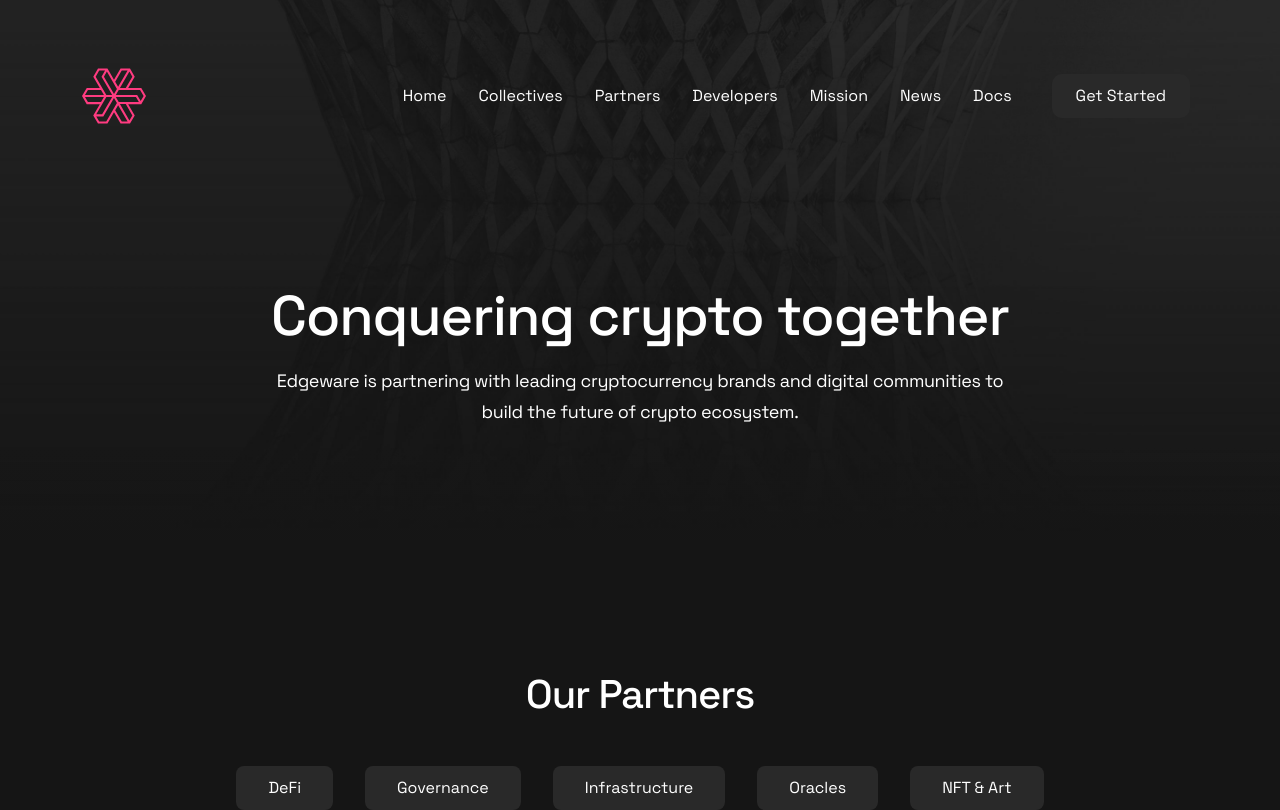
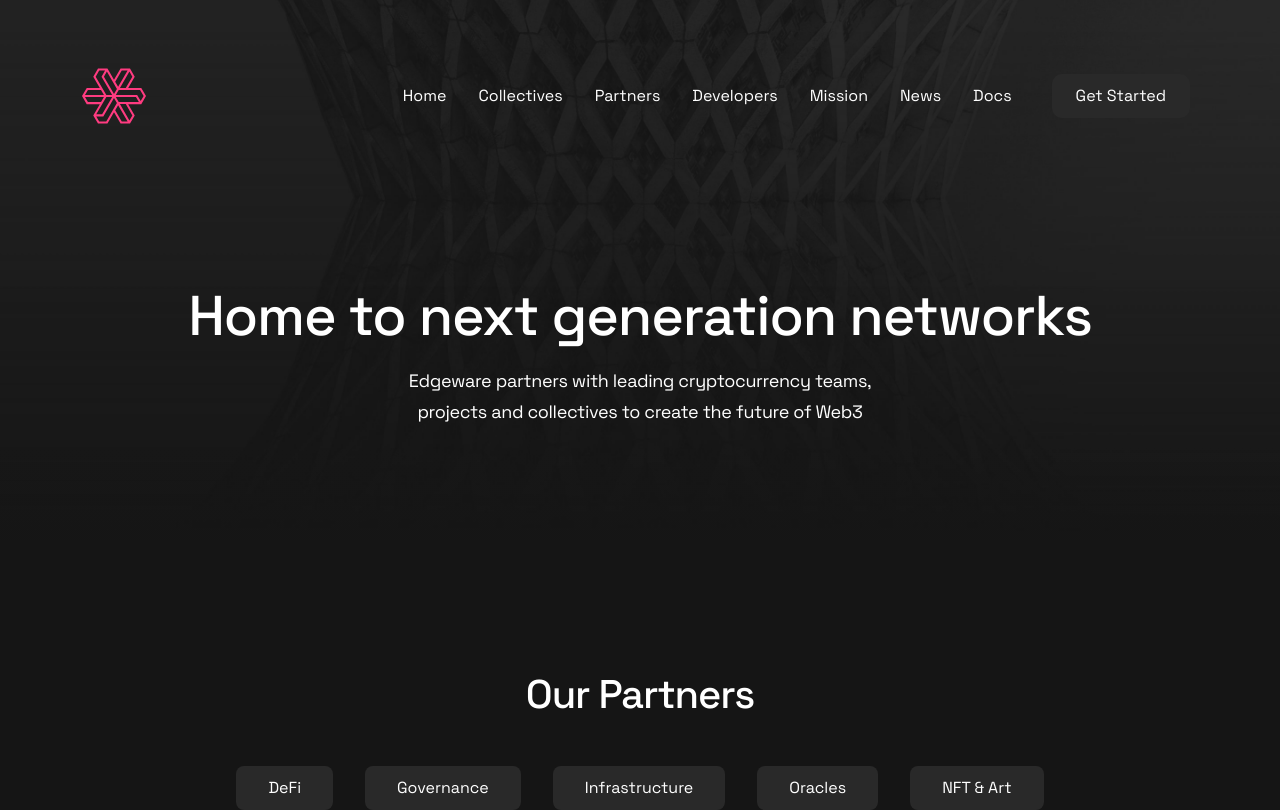
Before and after one commit to edgeware-network/Edgeware-Website, a Next.js app: page /partners in a window 1280 px wide. Shown: the top 810 px of the page. Built offline with nearby package versions, Linux system fonts and the light colour scheme.

Commit message:
Tweak text on partners page intro section (#39)

```diff
--- a/components/common/static-hero/static-hero.module.scss
+++ b/components/common/static-hero/static-hero.module.scss
@@ -85,6 +85,12 @@
   }
 }
 
+.hero--partners {
+  .headlineWrapper {
+    max-width: 920px;
+  }
+}
+
 .headline {
   margin: 0;
 }
--- a/components/common/static-hero/static-hero.tsx
+++ b/components/common/static-hero/static-hero.tsx
@@ -8,7 +8,7 @@ import styles from './static-hero.module.scss';
 
 interface StaticHeroProps {
   headline: React.ReactNode;
-  leadText?: string;
+  leadText?: string | React.ReactNode;
   heroStyle: 'jobs' | 'partners';
 }
 
--- a/pages/partners.tsx
+++ b/pages/partners.tsx
@@ -22,8 +22,14 @@ const PartnersPage: NextPage<PartnersPageStaticProps> = ({ allPartnersByCategory
   return (
     <>
       <StaticHero
-        headline="Conquering crypto together"
-        leadText="Edgeware is partnering with leading cryptocurrency brands and digital communities to build the future of crypto ecosystem."
+        headline="Home to next generation networks"
+        leadText={
+          <>
+            Edgeware partners with leading cryptocurrency teams,
+            <br />
+            projects and collectives to create the future of Web3
+          </>
+        }
         heroStyle="partners"
       />
 
@@ -60,9 +66,9 @@ export const getStaticProps: GetStaticProps<PartnersPageStaticProps> = async ()
   return {
     props: {
       meta: {
-        title: 'Conquering crypto together',
+        title: 'Our Partners - Home to next generation networks',
         description:
-          'Edgeware is partnering with leading cryptocurrency brands and digital communities to build the future of crypto ecosystem.',
+          'Edgeware partners with leading cryptocurrency teams, projects and collectives to create the future of Web3',
       },
       allPartnersByCategory,
     },
```
